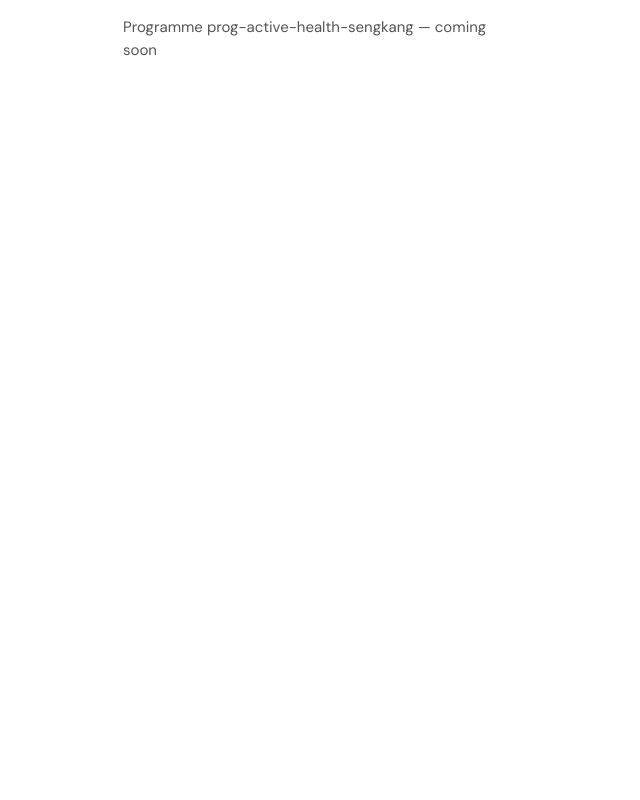
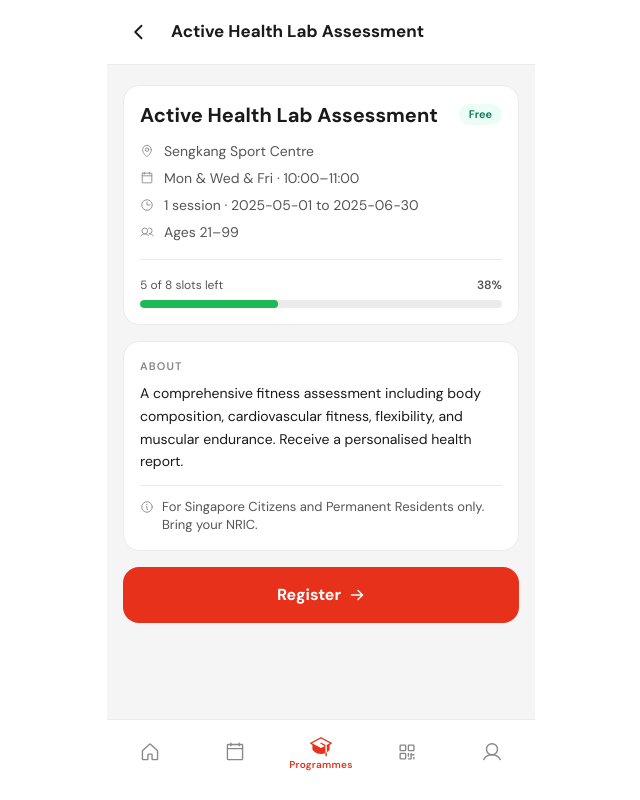
Before and after one commit to AcesonAw-Builder/activesg-prototype, a Next.js app: page /programmes/prog-active-health-sengkang in a window 1280 px wide. Shown: the whole page, without its empty margins (319-959 px from the left). Built offline with nearby package versions, Linux system fonts and the light colour scheme; a web font is replaced by a local one.

Commit message:
feat: /programmes/[id] screen

```diff
--- a/app/programmes/[id]/page.tsx
+++ b/app/programmes/[id]/page.tsx
@@ -1,7 +1,174 @@
+"use client"
+
+import Link from "next/link"
+import { motion } from "motion/react"
+import { MapPin, CalendarBlank, Users, Clock, ArrowRight, Info } from "phosphor-react"
+import { mockProgrammes } from "@/lib/mockData"
+import { PageHeader } from "@/components/layout/PageHeader"
+import { BottomNav } from "@/components/layout/BottomNav"
+import { formatCredits } from "@/lib/utils"
+
+const DAYS_SHORT: Record<string, string> = {
+  monday: "Mon", tuesday: "Tue", wednesday: "Wed",
+  thursday: "Thu", friday: "Fri", saturday: "Sat", sunday: "Sun",
+}
+
+const itemV = {
+  hidden: { y: 14, opacity: 0 },
+  show: { y: 0, opacity: 1, transition: { type: "spring" as const, stiffness: 300, damping: 28 } },
+}
+
 export default function ProgrammeDetailPage({ params }: { params: { id: string } }) {
+  const p = mockProgrammes.find((prog) => prog.id === params.id)
+
+  if (!p) {
+    return (
+      <div className="min-h-dvh bg-surface-1 dark:bg-dark-surface-0 flex items-center justify-center">
+        <p className="text-text-secondary">Programme not found.</p>
+      </div>
+    )
+  }
+
+  const fillPct = Math.round((p.filledSlots / p.totalSlots) * 100)
+  const isFull = p.status === "full"
+  const isFree = p.price.SG_PR === 0
+  const schedule = `${p.schedule.days.map((d) => DAYS_SHORT[d] ?? d).join(" & ")} · ${p.schedule.startTime}–${p.schedule.endTime}`
+  const creditOffset = isFree ? null : Math.round(p.price.SG_PR * p.creditsOffsetPercentage * 100) / 100
+
   return (
-    <main className="p-4">
-      <p className="text-text-secondary text-body">Programme {params.id} — coming soon</p>
-    </main>
-  );
+    <div className="min-h-dvh bg-surface-1 dark:bg-dark-surface-0">
+      <PageHeader title={p.name} />
+
+      <motion.div
+        className="px-4 pt-5 pb-28 space-y-4"
+        initial="hidden"
+        animate="show"
+        variants={{ hidden: {}, show: { transition: { staggerChildren: 0.07 } } }}
+      >
+        {/* Hero */}
+        <motion.div variants={itemV} className="bg-white dark:bg-dark-surface-1 rounded-2xl border border-surface-2 dark:border-dark-surface-2 p-4">
+          <div className="flex items-start justify-between gap-2">
+            <h2 className="text-[20px] font-bold text-text-primary dark:text-[#F5F5F5] leading-snug">
+              {p.name}
+            </h2>
+            {isFree && (
+              <span className="shrink-0 text-[11px] font-semibold text-emerald-700 bg-emerald-50 dark:bg-emerald-950/40 px-2.5 py-0.5 rounded-full mt-0.5">
+                Free
+              </span>
+            )}
+          </div>
+
+          <div className="space-y-2 mt-3">
+            <MetaRow icon={<MapPin size={14} className="text-text-tertiary" aria-hidden />} label={p.venueName} />
+            <MetaRow icon={<CalendarBlank size={14} className="text-text-tertiary" aria-hidden />} label={schedule} />
+            <MetaRow icon={<Clock size={14} className="text-text-tertiary" aria-hidden />} label={`${p.schedule.totalSessions} session${p.schedule.totalSessions > 1 ? "s" : ""} · ${p.schedule.startDate} to ${p.schedule.endDate}`} />
+            <MetaRow icon={<Users size={14} className="text-text-tertiary" aria-hidden />} label={`Ages ${p.ageGroup.min}–${p.ageGroup.max}`} />
+          </div>
+
+          {/* Availability fill bar */}
+          <div className="mt-4 pt-4 border-t border-surface-2 dark:border-dark-surface-2">
+            <div className="flex items-center justify-between mb-1.5">
+              <span className="text-[12px] text-text-secondary dark:text-[#AAAAAA]">
+                {isFull ? "Fully booked" : `${p.availableSlots} of ${p.totalSlots} slots left`}
+              </span>
+              <span className="text-[12px] font-semibold text-text-secondary dark:text-[#AAAAAA] tabular-nums">
+                {fillPct}%
+              </span>
+            </div>
+            <div className="h-2 bg-surface-2 dark:bg-dark-surface-2 rounded-full overflow-hidden">
+              <motion.div
+                className={`h-full rounded-full ${isFull ? "bg-neutral-400" : fillPct >= 80 ? "bg-warning" : "bg-success"}`}
+                initial={{ width: 0 }}
+                animate={{ width: `${fillPct}%` }}
+                transition={{ duration: 0.8, delay: 0.4, ease: [0.25, 0.46, 0.45, 0.94] }}
+              />
+            </div>
+          </div>
+        </motion.div>
+
+        {/* Description */}
+        <motion.div variants={itemV} className="bg-white dark:bg-dark-surface-1 rounded-2xl border border-surface-2 dark:border-dark-surface-2 p-4">
+          <p className="text-[11px] font-semibold text-text-tertiary dark:text-[#555] uppercase tracking-widest mb-2">
+            About
+          </p>
+          <p className="text-[14px] text-text-primary dark:text-[#F5F5F5] leading-relaxed">
+            {p.description}
+          </p>
+          <div className="mt-3 pt-3 border-t border-surface-2 dark:border-dark-surface-2 flex items-start gap-2">
+            <Info size={14} className="text-text-tertiary shrink-0 mt-0.5" aria-hidden />
+            <p className="text-[13px] text-text-secondary dark:text-[#AAAAAA] leading-snug">
+              {p.requirements}
+            </p>
+          </div>
+        </motion.div>
+
+        {/* Pricing */}
+        {!isFree && (
+          <motion.div variants={itemV} className="bg-white dark:bg-dark-surface-1 rounded-2xl border border-surface-2 dark:border-dark-surface-2 divide-y divide-surface-2 dark:divide-dark-surface-2">
+            <PriceRow label="Programme fee" value={formatCredits(p.price.SG_PR)} />
+            {creditOffset !== null && (
+              <PriceRow
+                label={`ActiveSG Credits offset (${Math.round(p.creditsOffsetPercentage * 100)}%)`}
+                value={`−${formatCredits(creditOffset)}`}
+                valueClass="text-success font-semibold"
+              />
+            )}
+            {p.price.nonResident && (
+              <PriceRow label="Non-resident fee" value={formatCredits(p.price.nonResident)} valueClass="text-text-tertiary" />
+            )}
+          </motion.div>
+        )}
+
+        {/* CTA */}
+        <motion.div variants={itemV}>
+          {isFull ? (
+            <button
+              className="w-full bg-neutral-100 dark:bg-dark-surface-2 border border-surface-2 dark:border-dark-surface-2 text-text-secondary dark:text-[#AAAAAA] text-[16px] font-bold rounded-2xl"
+              style={{ minHeight: 56 }}
+              disabled
+            >
+              Join Waitlist
+            </button>
+          ) : (
+            <Link
+              href={`/programmes/${p.id}/enrol`}
+              className="flex items-center justify-center gap-2 w-full bg-brand-red text-white text-[16px] font-bold rounded-2xl"
+              style={{ minHeight: 56 }}
+            >
+              {isFree ? "Register" : `Enrol · ${formatCredits(p.price.SG_PR)}`}
+              <ArrowRight size={16} weight="bold" aria-hidden />
+            </Link>
+          )}
+        </motion.div>
+      </motion.div>
+
+      <BottomNav />
+    </div>
+  )
 }
+
+function MetaRow({ icon, label }: { icon: React.ReactNode; label: string }) {
+  return (
+    <div className="flex items-start gap-2.5">
+      <span className="mt-0.5 shrink-0">{icon}</span>
+      <span className="text-[14px] text-text-secondary dark:text-[#AAAAAA] leading-snug">{label}</span>
+    </div>
+  )
+}
+
+function PriceRow({
+  label,
+  value,
+  valueClass = "text-text-primary dark:text-[#F5F5F5] font-semibold",
+}: {
+  label: string
+  value: string
+  valueClass?: string
+}) {
+  return (
+    <div className="flex items-center justify-between gap-4 px-4 py-3">
+      <span className="text-[13px] text-text-secondary dark:text-[#AAAAAA]">{label}</span>
+      <span className={`text-[13px] font-mono ${valueClass}`}>{value}</span>
+    </div>
+  )
+}
```
Also changed, not shown: 1 other file (tests, documents, lock files or other folders).
